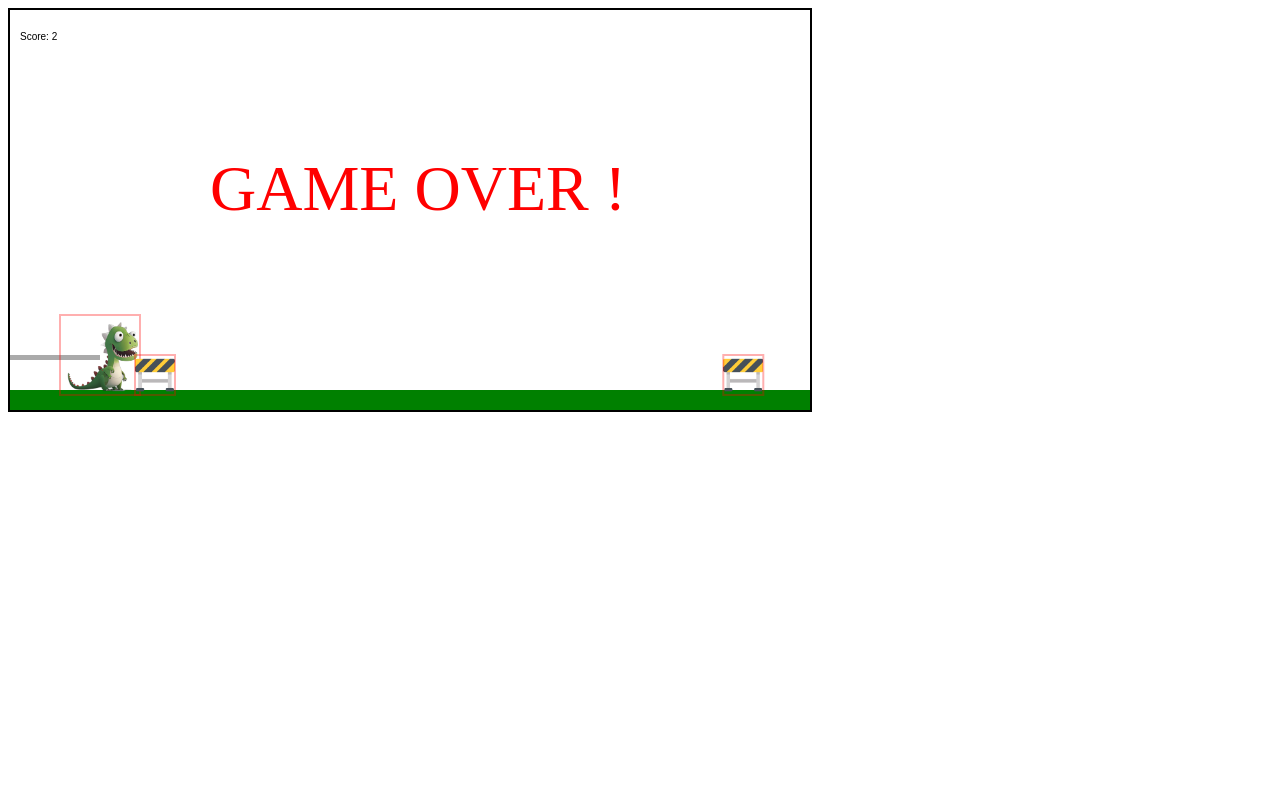
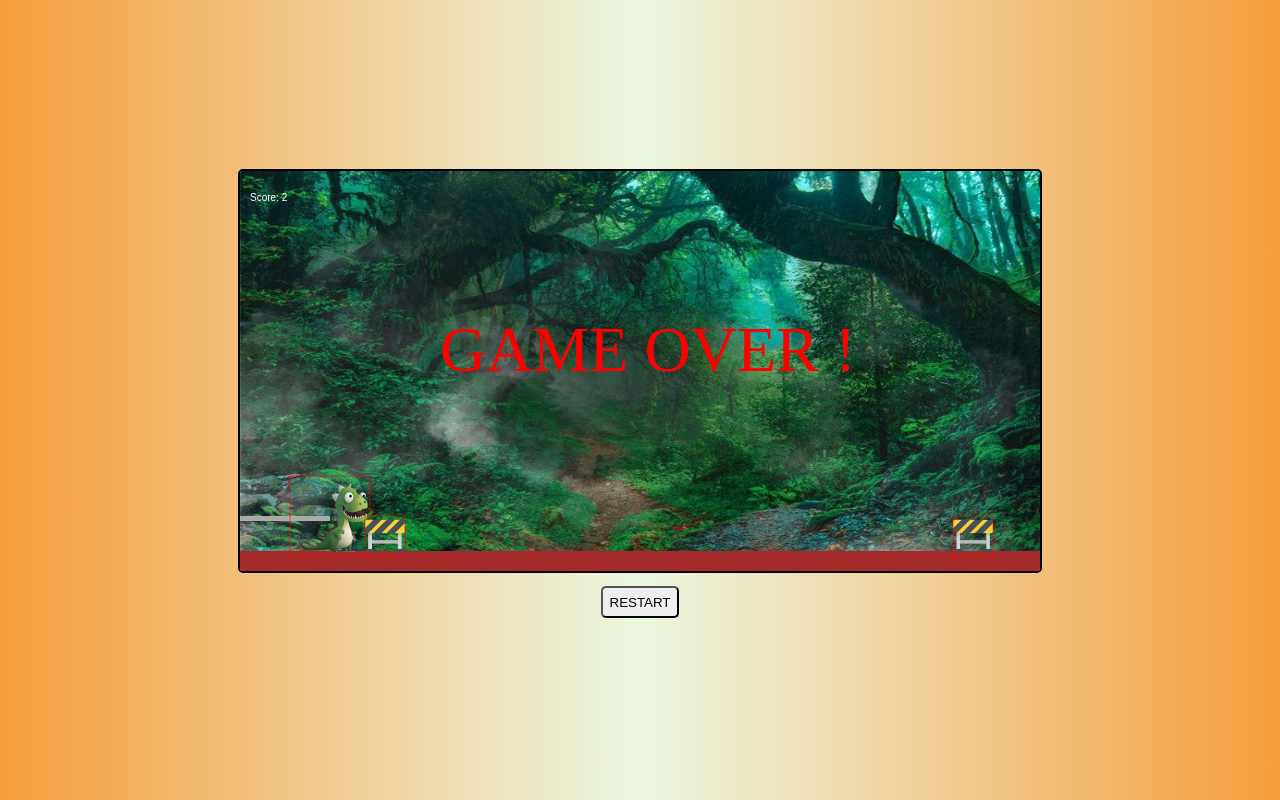
Before and after one commit to Gartalgart/DINO-CHROME-Clone, a website built with Vite: page index.html in a window 1280 px wide. Built offline with nearby package versions, Linux system fonts and the light colour scheme.

Commit message:
background

```diff
--- a/index.html
+++ b/index.html
@@ -5,9 +5,14 @@
     <meta name="viewport" content="width=device-width, initial-scale=1.0" />
     <title>DYNO GAME</title>
     <link rel="icon" type="image/x-icon" href="dino.png" />
+    <link rel="stylesheet" href="style.css" />
   </head>
   <body>
-    <canvas width="800" height="400" style="border: 2px solid black"></canvas>
+    <div class="container">
+      <canvas width="800" height="400" style="border: 2px solid black"></canvas>
+      <button id="btn">RESTART</button>
+    </div>
+
     <script type="module" src="./index.js"></script>
   </body>
 </html>
--- a/index.js
+++ b/index.js
@@ -1,5 +1,5 @@
 import Game from "./src/Game.js";
-import { GAME_WIDTH, GAME_HEIGHT } from "./src/constants.js";
+import { GAME_WIDTH, GAME_HEIGHT, BACKGROUND_IMAGE } from "./src/constants.js";
 
 const canvas = document.querySelector("canvas");
 //console.log({ canvas });
@@ -19,8 +19,11 @@ const frame = () => {
   }
 };
 
-/*La méthode requestAnimationFrame() sert à créer une boucle d’animation
-fluide et optimisée dans un navigateur, en synchronisant l'exécution
-d'une fonction avec le taux de rafraîchissement de l'écran (généralement
-60 images par seconde). */
-requestAnimationFrame(frame);
+BACKGROUND_IMAGE.onload = () => {
+  requestAnimationFrame(frame);
+};
+
+BACKGROUND_IMAGE.onerror = () => {
+  console.error("Background image failed to load.");
+  requestAnimationFrame(frame); // Optionally start without background
+};
--- a/src/Game.js
+++ b/src/Game.js
@@ -8,6 +8,7 @@ import {
   DINO_X,
   DINO_SIZE,
   GROUND_LEVEL,
+  BACKGROUND_IMAGE,
 } from "./constants.js";
 
 export default class Game {
@@ -60,9 +61,12 @@ export default class Game {
   update() {
     //Nettoie l'écran lors de l'appel de update
     this.context.clearRect(0, 0, GAME_WIDTH, GAME_HEIGHT);
+    if (BACKGROUND_IMAGE.complete) {
+      this.context.drawImage(BACKGROUND_IMAGE, 0, 0, GAME_WIDTH, GAME_HEIGHT);
+    }
     this.drawScore();
     //Définie la couleur verte
-    this.context.fillStyle = "green";
+    this.context.fillStyle = "brown";
     //Dessine un rectangle à partir de GROUND_LEVEL de largeur GAME_WITH et de hauteur GAME_height
     this.context.fillRect(
       0,
@@ -89,8 +93,8 @@ export default class Game {
   }
 
   drawScore() {
-    this.context.fontStyle = "20px Arial";
-    this.context.fillStyle = "#000000";
+    this.context.fontStyle = "40px Arial";
+    this.context.fillStyle = "#ffffff";
     this.context.fillText(`Score: ${this.score}`, 10, 30);
   }
 }
--- a/src/constants.js
+++ b/src/constants.js
@@ -15,3 +15,6 @@ BIRD_IMAGE.src = "./assets/bird.png";
 
 export const OBSTACLE_IMAGE = new Image();
 OBSTACLE_IMAGE.src = "./assets/obstacle.png";
+
+export const BACKGROUND_IMAGE = new Image();
+BACKGROUND_IMAGE.src = "./assets/canvasBackground.jpg";
--- /dev/null
+++ b/style.css
@@ -0,0 +1,23 @@
+body {
+  margin: 0;
+  padding: 0;
+  background: linear-gradient(0.25turn, #f69d3c, #ebf8e1, #f69d3c);
+}
+
+.container {
+  display: flex;
+  flex-direction: column;
+  align-items: center;
+  justify-content: center;
+  min-height: 100vh;
+}
+
+canvas {
+  border-radius: 5px;
+}
+
+button {
+  margin: 1em 0;
+  padding: 0.5em;
+  border-radius: 5px;
+}
```
Also changed, not shown: assets/canvasBackground.jpg (added).
